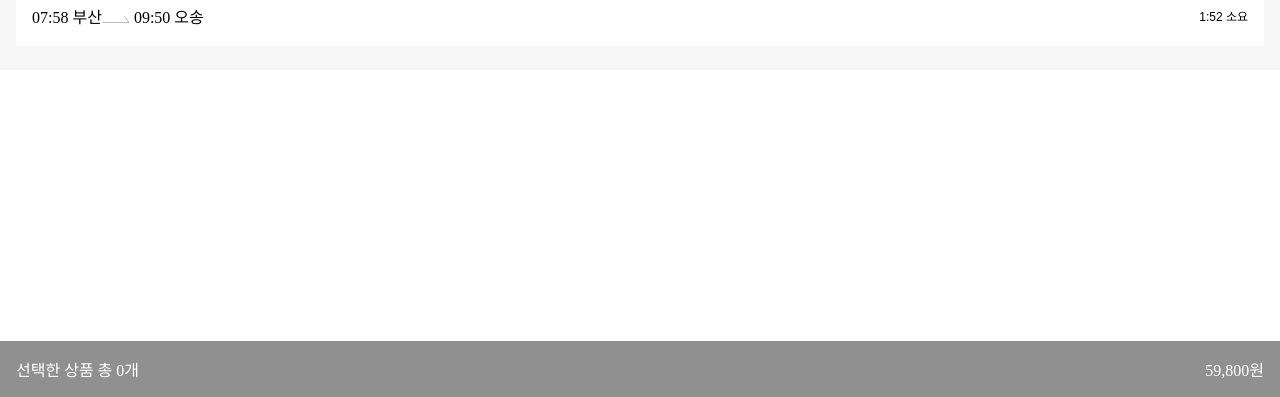
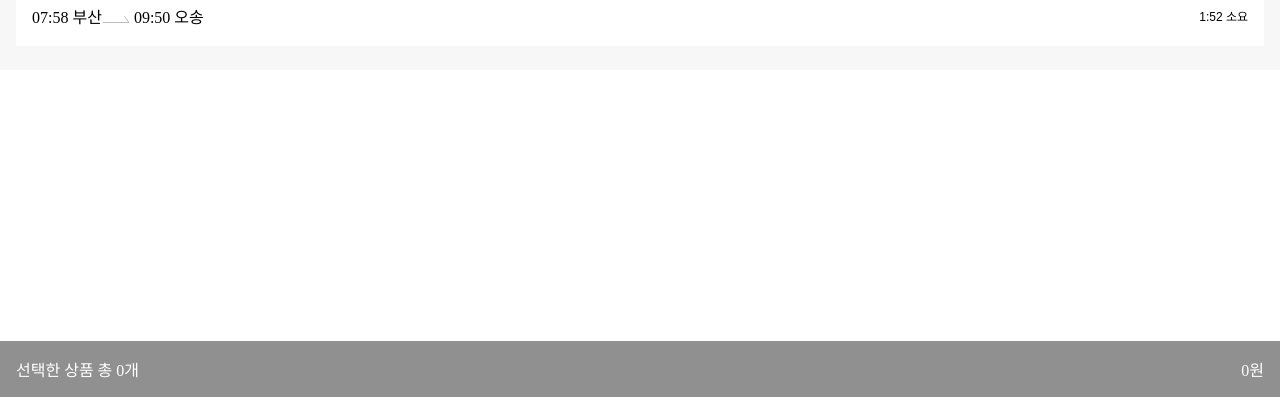
Before and after one commit to funcsom/kise_travel_tech_client, a React (Vite) app: page /imp/selectproduct in a window 1280 px wide. Shown: the part 400-797 px from the top of the page. Built offline with nearby package versions, Linux system fonts and the light colour scheme; a web font is replaced by a local one.

Commit message:
Prgr 페이지와 Edit 페이지 플로우 구현

```diff
--- a/src/pages/improvement/4-improved-select-product/ImpSelectProduct.jsx
+++ b/src/pages/improvement/4-improved-select-product/ImpSelectProduct.jsx
@@ -35,8 +35,20 @@ const ImpSelectProduct = () => {
     console.log(editImpInfo, step);
   }, [editImpInfo, step]);
 
+  const people = impInfo.people;
+  const goTrainPrice = impInfo.goTrain.price * people;
+  const comeTrainPrice = impInfo.comeTrain.price * people;
+  const packagePrice = impInfo.package.price * people;
+
   return (
-    <div style={{ height: "100vh", position: "relative" }}>
+    <div
+      style={{
+        minHeight: "100vh",
+        display: "flex",
+        flexDirection: "column",
+        position: "relative",
+      }}
+    >
       <Header
         text="상품선택"
         imageLeft={iconprev}
@@ -56,6 +68,16 @@ const ImpSelectProduct = () => {
         />
       )}
       <div
+        style={{
+          flex: "1",
+          display: "flex",
+          flexDirection: "column",
+          justifyContent: "flex-end",
+          position: "sticky",
+          bottom: "0",
+        }}
+      >
+        <div
           className="footer"
           style={{
             padding: "20px 16px",
@@ -63,14 +85,14 @@ const ImpSelectProduct = () => {
             display: "flex",
             justifyContent: "space-between",
             backgroundColor: "#22222280",
-          position: "absolute",
-          bottom: "0",
+
             font: "var(--font-b2-no-m)",
             color: "var(--common-100)",
           }}
         >
           <span>{`선택한 상품 총 ${step - 1}개`}</span>
-        <span>59,800원</span>
+          <span>{`${goTrainPrice + comeTrainPrice + packagePrice}원`}</span>
+        </div>
       </div>
     </div>
   );
--- a/src/pages/improvement/4-improved-select-product/components/SelectProduct/SelectComeTrain.jsx
+++ b/src/pages/improvement/4-improved-select-product/components/SelectProduct/SelectComeTrain.jsx
@@ -97,6 +97,9 @@ const SelectComeTrain = ({
           <button
             key={index}
             onClick={() => {
+              {
+                onClickChangeBtn && onClickChangeBtn();
+              }
               selectComeTrain([
                 item.name,
                 item.stations[0].time,
--- a/src/pages/improvement/4-improved-select-product/components/SelectProduct/SelectGoTrain.jsx
+++ b/src/pages/improvement/4-improved-select-product/components/SelectProduct/SelectGoTrain.jsx
@@ -100,6 +100,9 @@ const SelectGoTrain = ({
           <button
             key={index}
             onClick={() => {
+              {
+                onClickChangeBtn && onClickChangeBtn();
+              }
               selectGoTrain([
                 item.name,
                 item.stations[0].time,
--- a/src/pages/improvement/4-improved-select-product/components/SelectProduct/SelectPackage.jsx
+++ b/src/pages/improvement/4-improved-select-product/components/SelectProduct/SelectPackage.jsx
@@ -3,7 +3,7 @@ import { useEffect, useState } from "react";
 import ListItemWrapper from "../ListItemWrapper";
 import PackageListItem from "../PackageListItem";
 
-const SelectPackage = ({ setStep, selectPackage }) => {
+const SelectPackage = ({ setStep, selectPackage, onClickChangeBtn }) => {
   console.log("페키지를 수정하는 페이지입니다.");
   const [packageList, setPackageList] = useState([]);
 
@@ -44,6 +44,9 @@ const SelectPackage = ({ setStep, selectPackage }) => {
           <button
             key={index}
             onClick={() => {
+              {
+                onClickChangeBtn && onClickChangeBtn();
+              }
               setStep((prev) => prev + 1);
               selectPackage([item.name, item.price]);
             }}
--- a/src/pages/improvement/4-improved-select-product/pages/EditPage.jsx
+++ b/src/pages/improvement/4-improved-select-product/pages/EditPage.jsx
@@ -84,7 +84,11 @@ const EditPage = ({ editImpInfo, setStep, onClickChangeBtn }) => {
         />
       )}
       {editImpInfo === "package" && (
-        <SelectPackage setStep={setStep} selectPackage={selectPackage} />
+        <SelectPackage
+          setStep={setStep}
+          selectPackage={selectPackage}
+          onClickChangeBtn={onClickChangeBtn}
+        />
       )}
     </div>
   );
```
Lines whose indentation alone changed are shown as unchanged.
